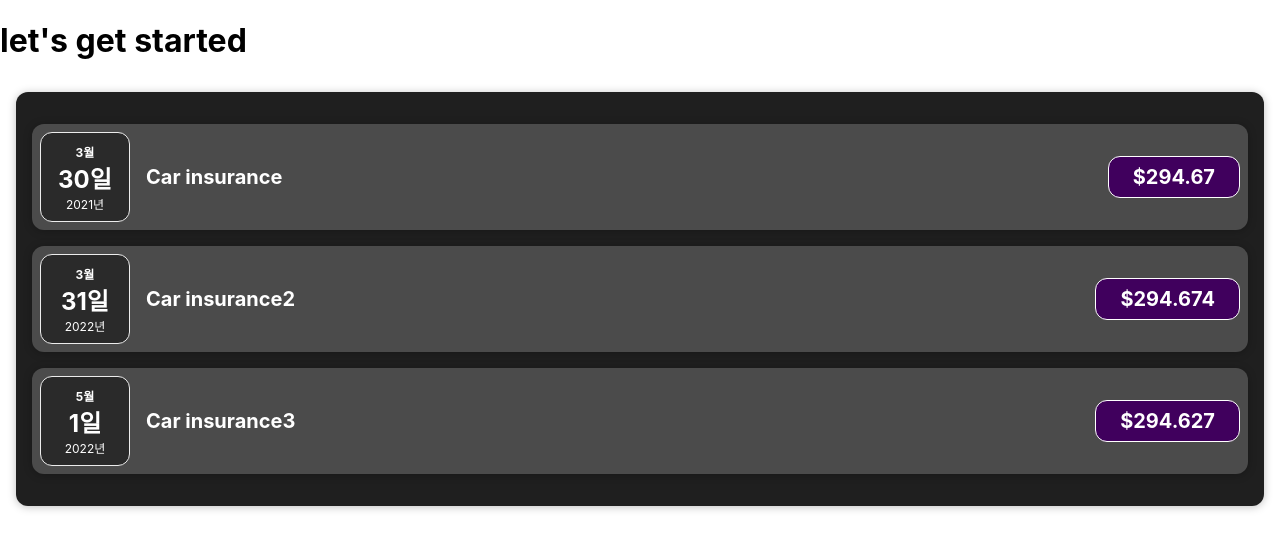
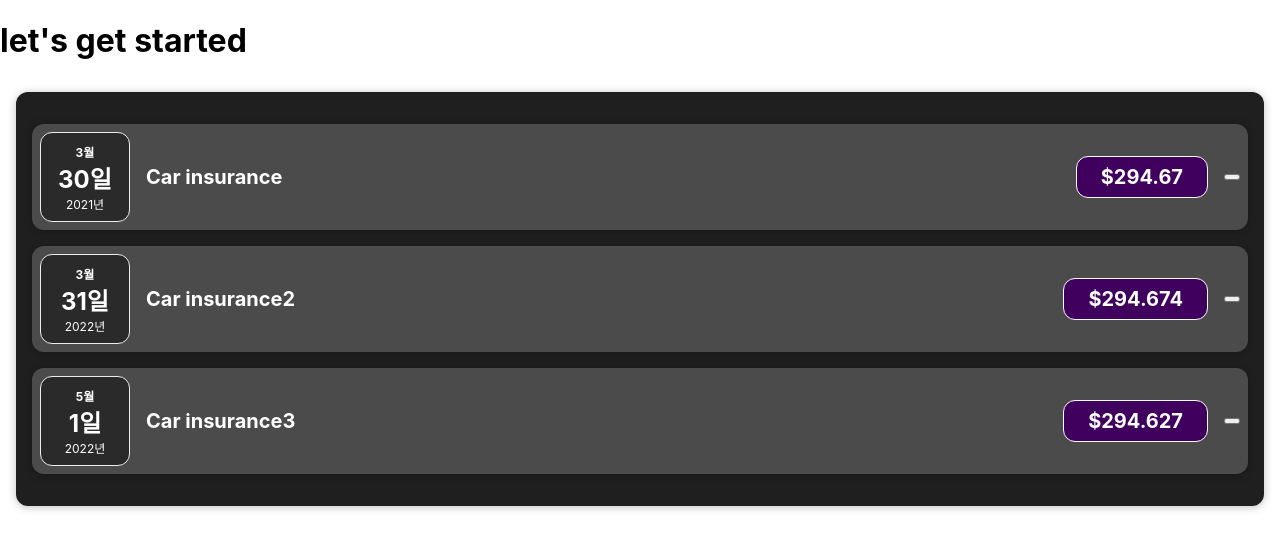
Before and after one commit to wjdtj9656/WebMiniProjects, a React (Create React App) app in the folder reactPlayGround/myreact/: page / in a window 1280 px wide. Shown: the top 550 px of the page. Built offline with nearby package versions, Linux system fonts and the light colour scheme.

Commit message:
use state

```diff
--- a/reactPlayGround/myreact/src/components/Expenses/ExpenseItem.js
+++ b/reactPlayGround/myreact/src/components/Expenses/ExpenseItem.js
@@ -1,14 +1,23 @@
 import "./ExpenseItem.css";
 import ExpenseDate from "./ExpenseDate";
 import Card from "../UI/Card";
+import { useState } from "react";
 
 const ExpenseItem = (props) => {
+  const [title, setTitle] = useState(props.val.title);
+
+  const titleHandler = () => {
+    setTitle("use State");
+    console.log("??");
+  };
+
   return (
     <Card className="expense-item">
       <ExpenseDate date={props.val.date} />
       <div className="expense-item__description">
-        <h2>{props.val.title}</h2>
+        <h2>{title}</h2>
         <div className="expense-item__price">${props.val.amount}</div>
+        <button onClick={titleHandler}></button>
       </div>
     </Card>
   );
```
